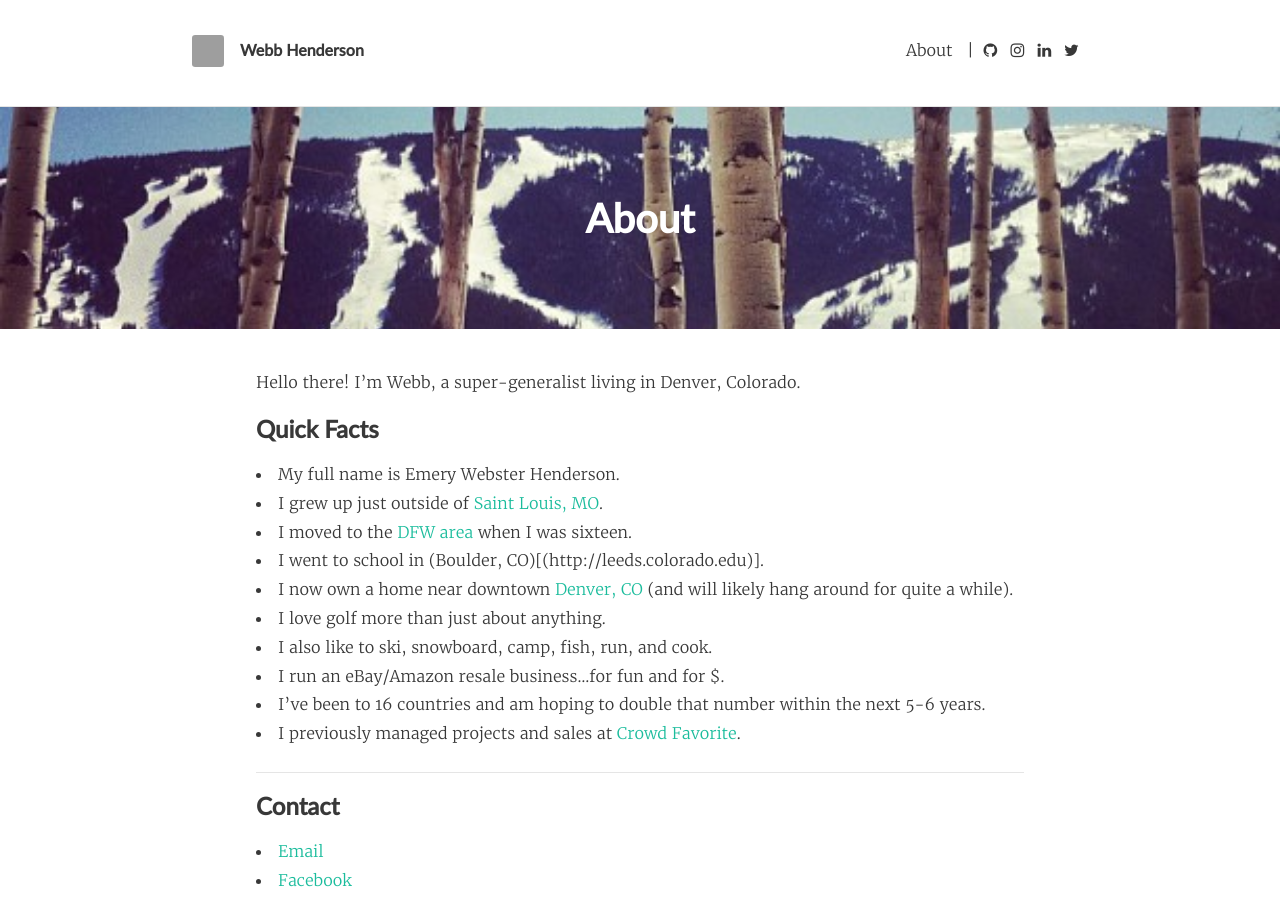
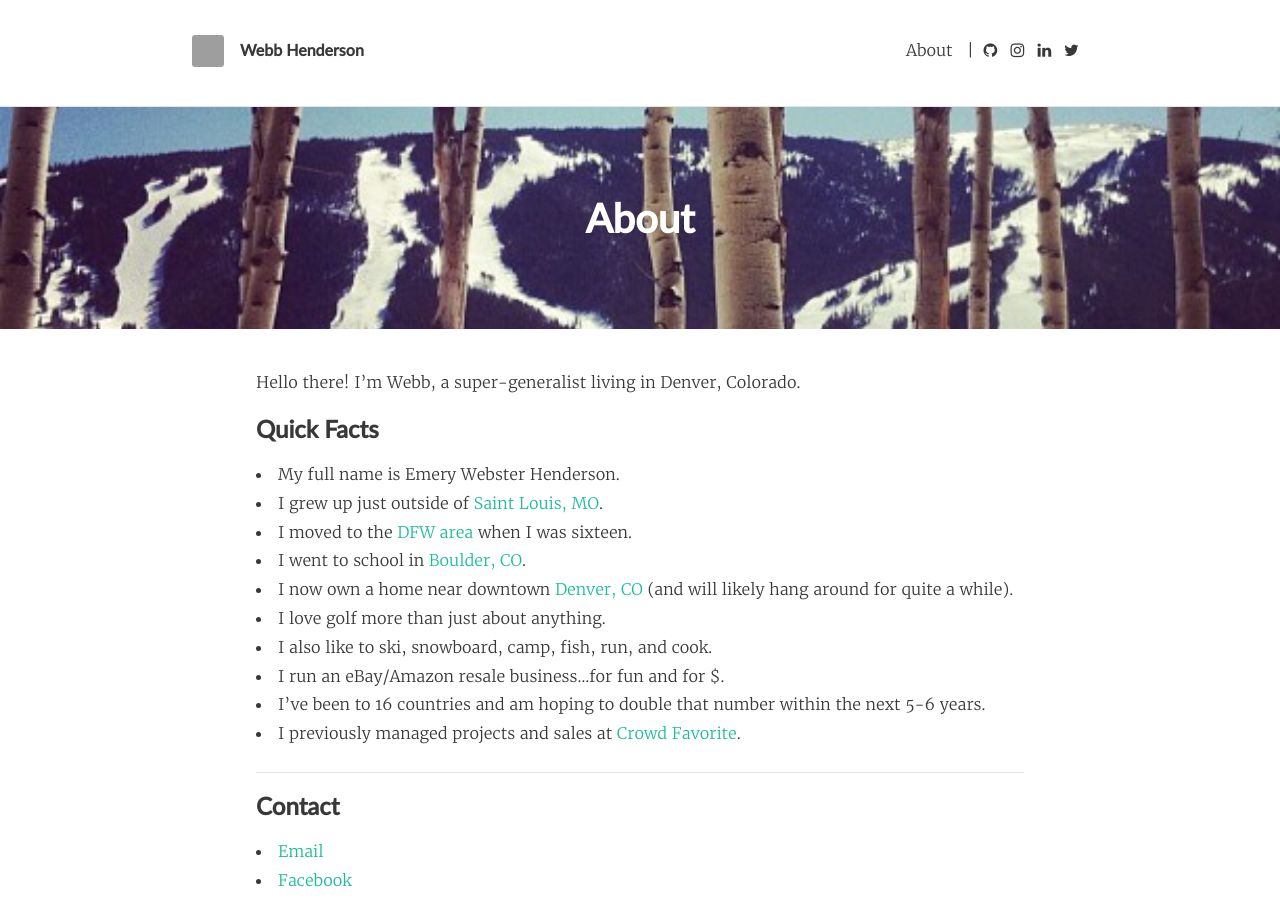
Before and after one commit to emerywebster/emerywebster.github.io, a Jekyll site: the page built from about.md, in a window 1280 px wide and 900 px high. Built offline with Jekyll 4.4.1, drawn with Linux system fonts in a browser that asks for light colours; nearby versions of some CDN libraries; Markdown is read by kramdown in place of the engine named in the settings; grey boxes are pictures that could not be loaded.

Commit message:
fix markdown fail

```diff
--- a/about.md
+++ b/about.md
@@ -13,7 +13,7 @@ Hello there! I'm Webb, a super-generalist living in Denver, Colorado.
 - My full name is Emery Webster Henderson.
 - I grew up just outside of [Saint Louis, MO](http://stlouis.cardinals.mlb.com/).
 - I moved to the [DFW area](http://mavs.com) when I was sixteen.
-- I went to school in (Boulder, CO)[(http://leeds.colorado.edu)].
+- I went to school in [Boulder, CO](http://leeds.colorado.edu).
 - I now own a home near downtown [Denver, CO](http://denverbroncos.com) (and will likely hang around for quite a while).
 - I love golf more than just about anything.
 - I also like to ski, snowboard, camp, fish, run, and cook.
```
